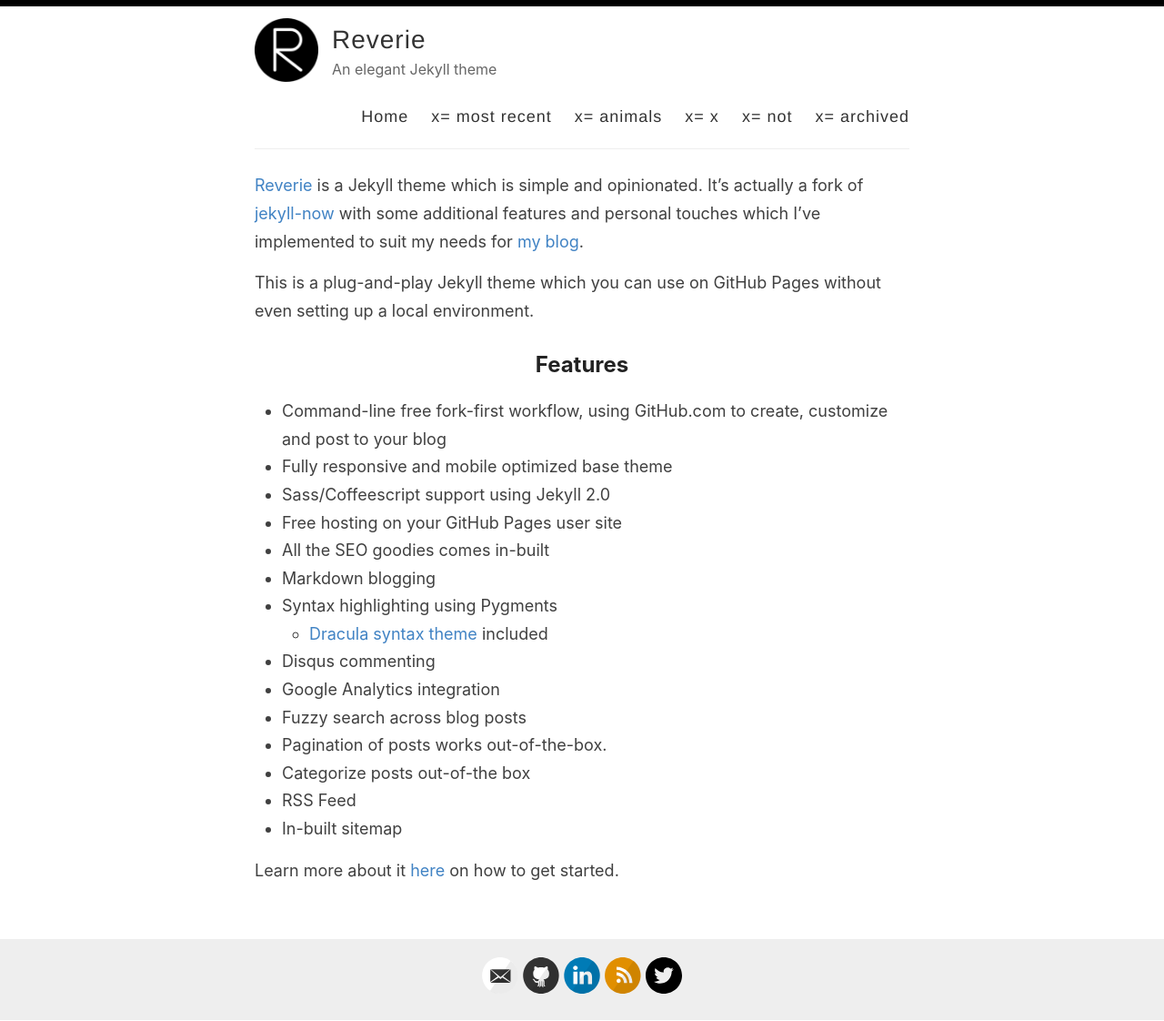
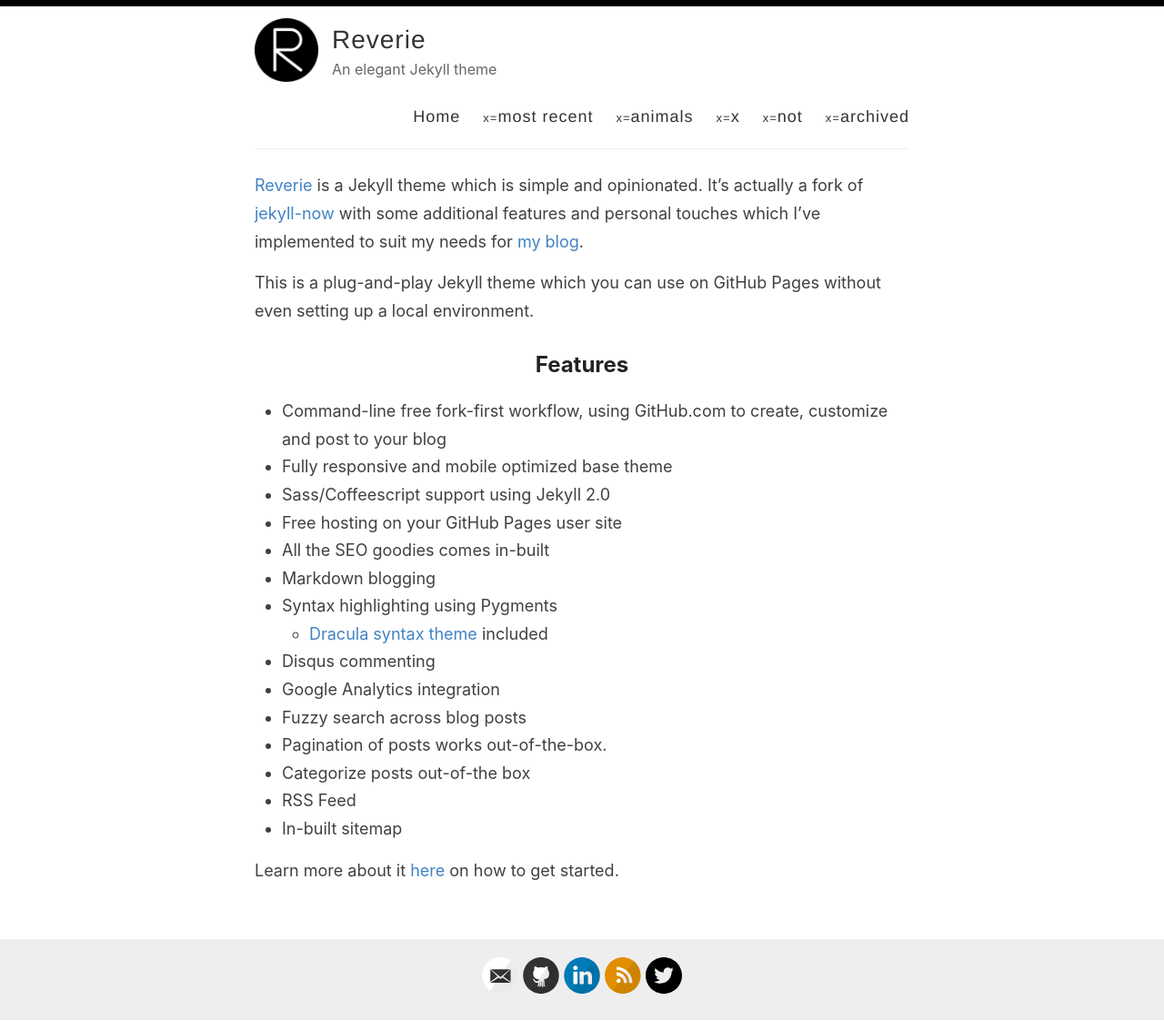
Before and after one commit to tylerxwords/tylerxwords.github.i, a Jekyll site: the page built from index.md, in a window 1280 px wide. Shown: the whole page at 91% size. Built offline with Jekyll 4.4.1, drawn with Linux system fonts in a browser that asks for light colours.

Commit message:
Update default.html

```diff
--- a/_layouts/default.html
+++ b/_layouts/default.html
@@ -29,11 +29,11 @@
 
             <nav>
               <a href="{{ site.baseurl }}/">Home</a>
-              <a href="{{ site.baseurl }}/most-recent"><small>x=</small> most recent</a>
-              <a href="{{ site.baseurl }}/animals"><small>x=</small> animals</a>
-              <a href="{{ site.baseurl }}/xwords"><small>x=</small> x</a>
-              <a href="{{ site.baseurl }}/music"><small>x=</small> not</a>
-              <a href="{{ site.baseurl }}/archive"><small>x=</small> archived</a>
+              <a href="{{ site.baseurl }}/most-recent"><font size="-1.5">x=</font>most recent</a>
+              <a href="{{ site.baseurl }}/animals"><font size="-1.5">x=</font>animals</a>
+              <a href="{{ site.baseurl }}/xwords"><font size="-1.5">x=</font>x</a>
+              <a href="{{ site.baseurl }}/music"><font size="-1.5">x=</font>not</a>
+              <a href="{{ site.baseurl }}/archive"><font size="-1.5">x=</font>archived</a>
             </nav>
           </header>
         </div>
```
